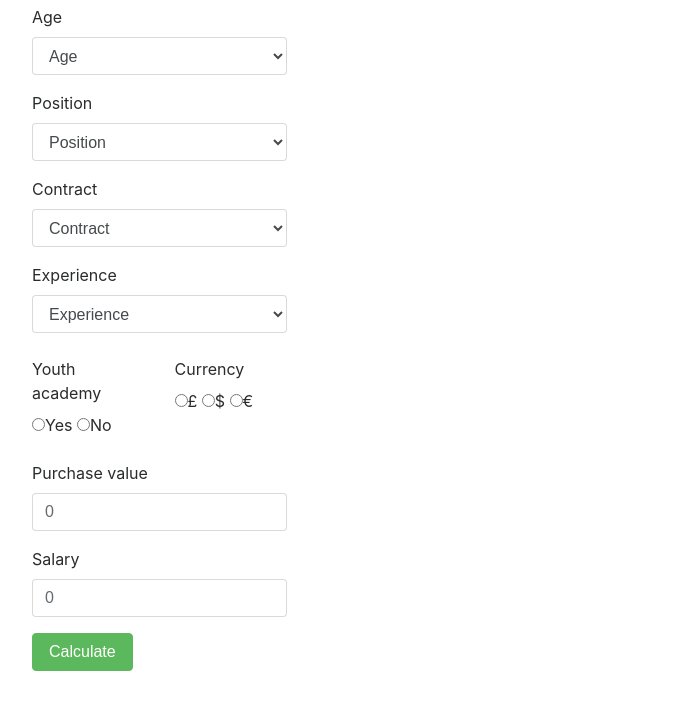
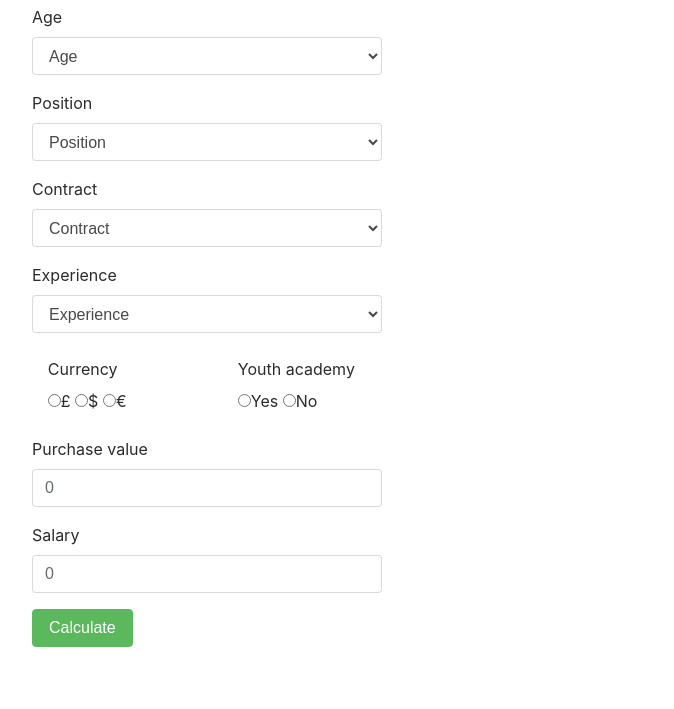
Before and after one commit to ja999ernaut/football-calculator, a plain HTML site: page index.html in a window 1280 px wide. Shown: the part 91-800 px from the top of the page, without its empty margins (53-727 px from the left). Drawn offline with nearby package versions, Linux system fonts and the light colour scheme; a script that the page names is missing.

Commit message:
Fixing radio buttons

```diff
--- a/index.html
+++ b/index.html
@@ -11,7 +11,7 @@
     <div class="container calc">
         <h1>Football player value calculation</h1>
         <div class="row">
-            <fieldset class="col-3" id="calc">
+            <fieldset class="col-4" id="calc">
                 <legend>Player information</legend>
                 <div class="form-group">
                     <label for="age">Age</label>
@@ -37,29 +37,29 @@
                         <option selected>Experience</option>
                     </select>
                 </div>
-                <div class="row justify-content-between">
-                    <fieldset class="form-group col-6">
+                <div class="row justify-content-around">
+                    <fieldset class="form-group col-5">
+                        <legend class="col-form-legend">Currency</legend>
+                        <div class="form-check">
+                            <label class="form-check-label">
+                                <input type="radio" class="form-check-input" name="currency" id="pound" value="pound">&#163;
+                            </label>
+                            <label class="form-check-label">
+                                <input type="radio" class="form-check-input" name="currency" id="dollar" value="dollar">&#36;
+                            </label>
+                            <label class="form-check-label">
+                                <input type="radio" class="form-check-input" name="currency" id="euro" value="euro">&#8364;
+                            </label>
+                        </div>
+                    </fieldset>
+                    <fieldset class="form-group col-5">
                         <legend class="col-form-legend">Youth academy</legend>
                         <div class="form-check">
                             <label class="form-check-label">
-                                <input type="radio" class="form-check-input" name="radios" id="radio1" value="yes">Yes
+                                <input type="radio" class="form-check-input" name="academy" id="yes" value="yes">Yes
                             </label>
                             <label class="form-check-label">
-                                <input type="radio" class="form-check-input" name="radios" id="radio2" value="no">No
-                            </label>
-                        </div>
-                    </fieldset>
-                    <fieldset class="form-group col-6">
-                        <legend class="col-form-legend">Currency</legend>
-                        <div class="form-check">
-                            <label class="form-check-label">
-                                <input type="radio" class="form-check-input" name="radios" id="radio1" value="pound">&#163;
-                            </label>
-                            <label class="form-check-label">
-                                <input type="radio" class="form-check-input" name="radios" id="radio2" value="dollar">&#36;
-                            </label>
-                            <label class="form-check-label">
-                                <input type="radio" class="form-check-input" name="radios" id="radio2" value="euro">&#8364;
+                                <input type="radio" class="form-check-input" name="academy" id="no" value="no">No
                             </label>
                         </div>
                     </fieldset>
```
